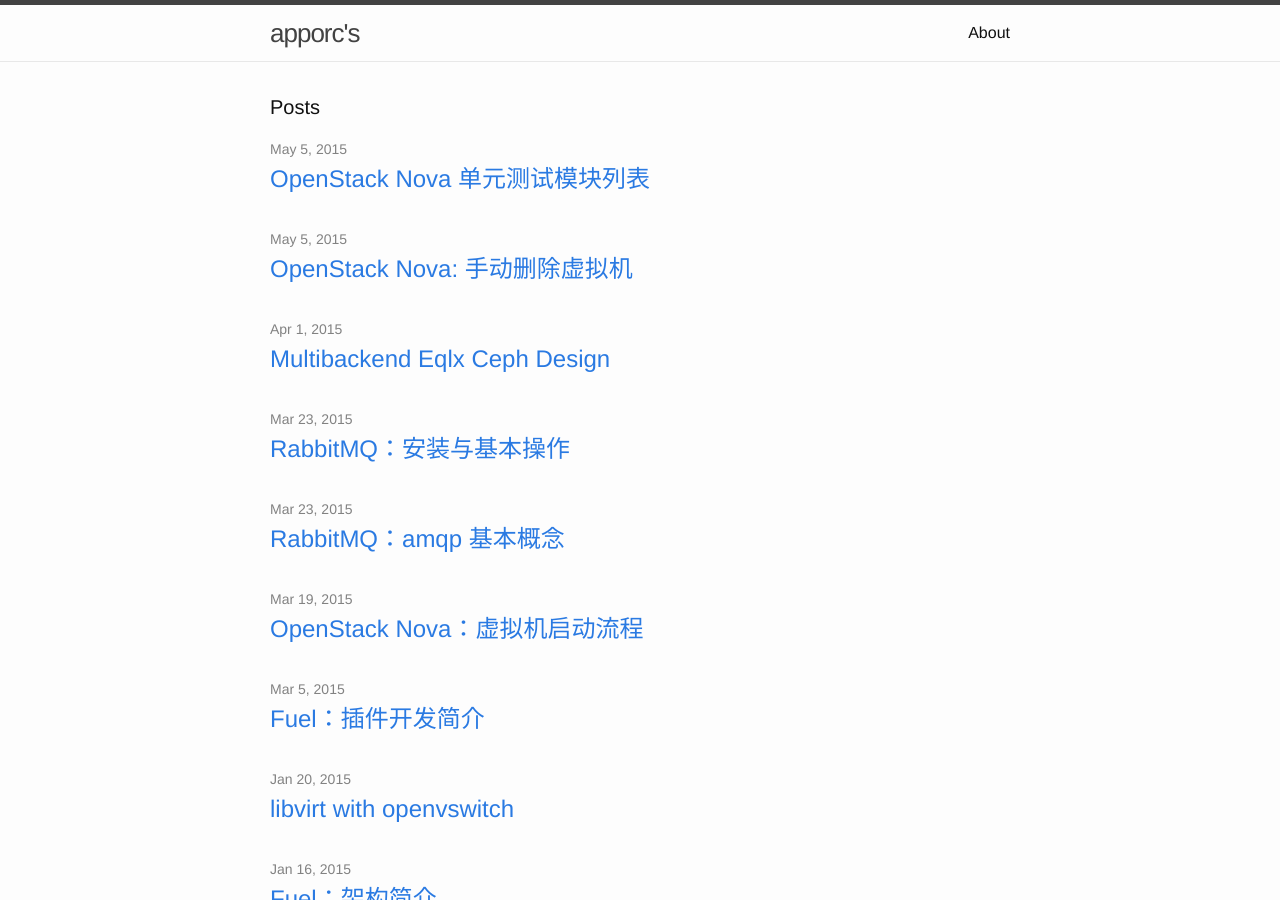
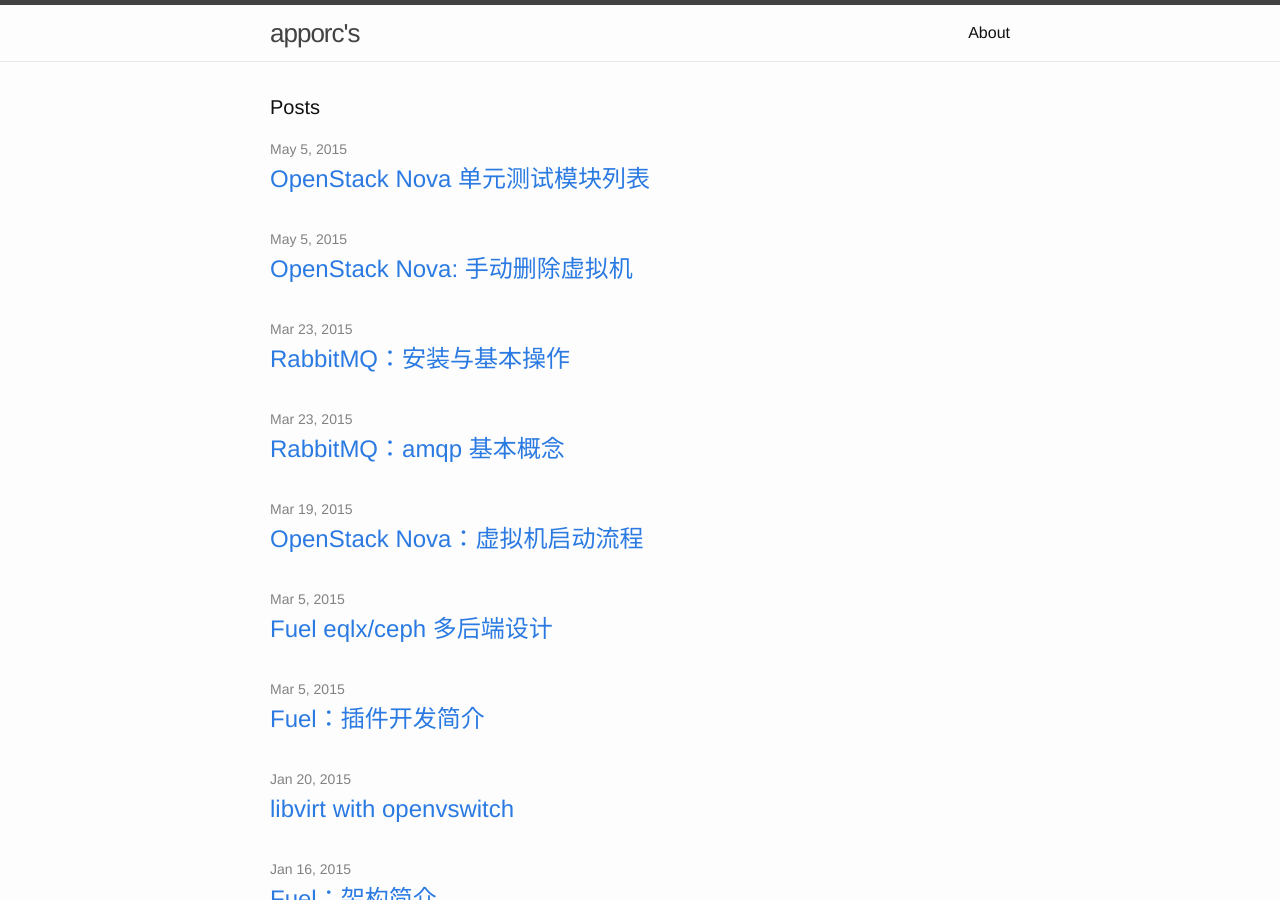
Before and after one commit to apporc/apporc.github.io, a Jekyll site: the page built from index.html, in a window 1280 px wide and 900 px high. Built offline with Jekyll 4.4.1, drawn with Linux system fonts in a browser that asks for light colours.

Commit message:
temp
Signed-off-by: apporc <appleorchard2000@gmail.com>

```diff
--- a/_posts/2015-04-01-multibackend-eqlx-ceph-design.md
+++ b/_posts/2015-04-01-multibackend-eqlx-ceph-design.md
@@ -1,3 +1,10 @@
+---
+layout: post
+title:  "Fuel eqlx/ceph 多后端设计"
+date:   2015-03-05 17:25:00
+categories: OpenStack
+---
+
 # fuel eqlx/ceph multibackend design
 
 ### Table of Contents
```
